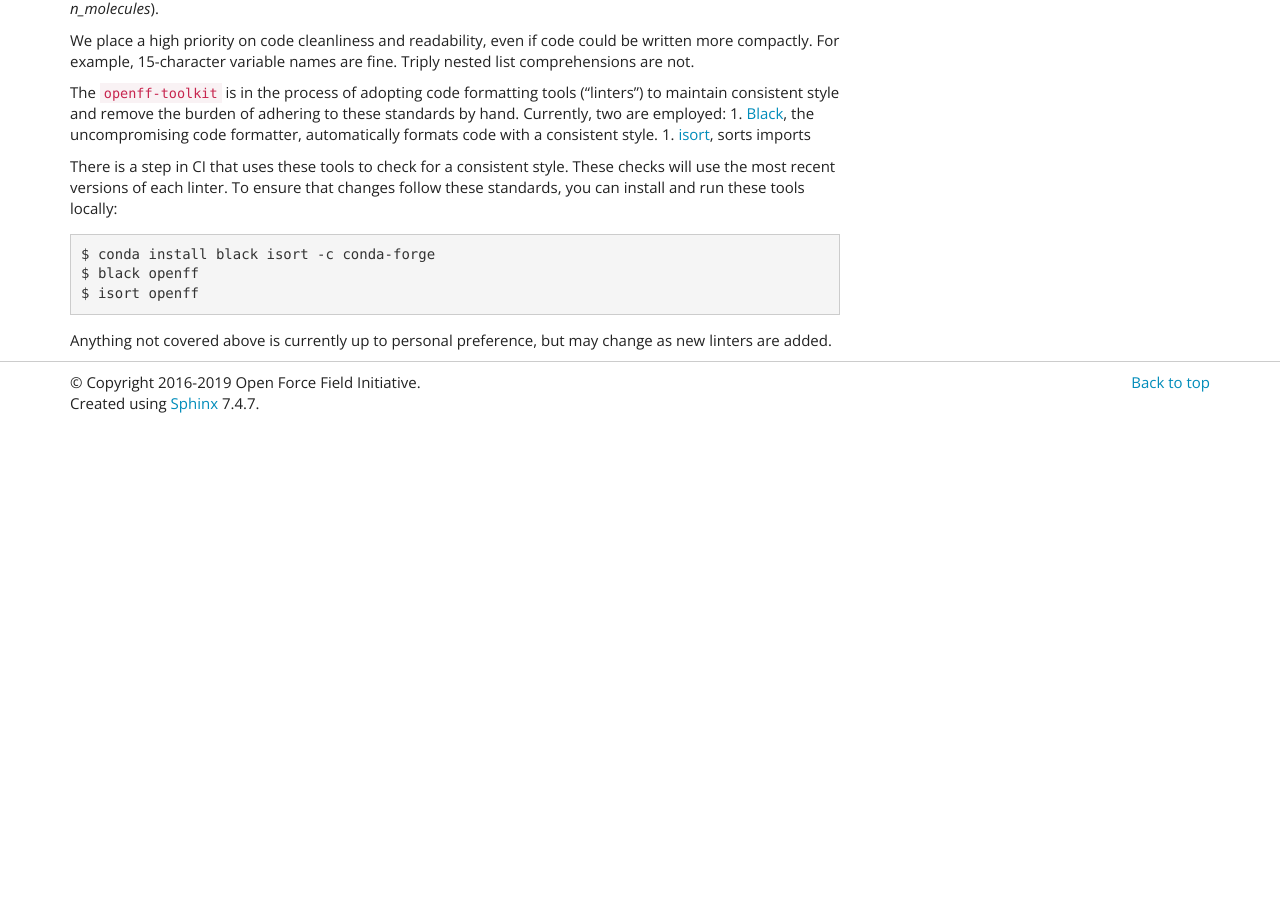
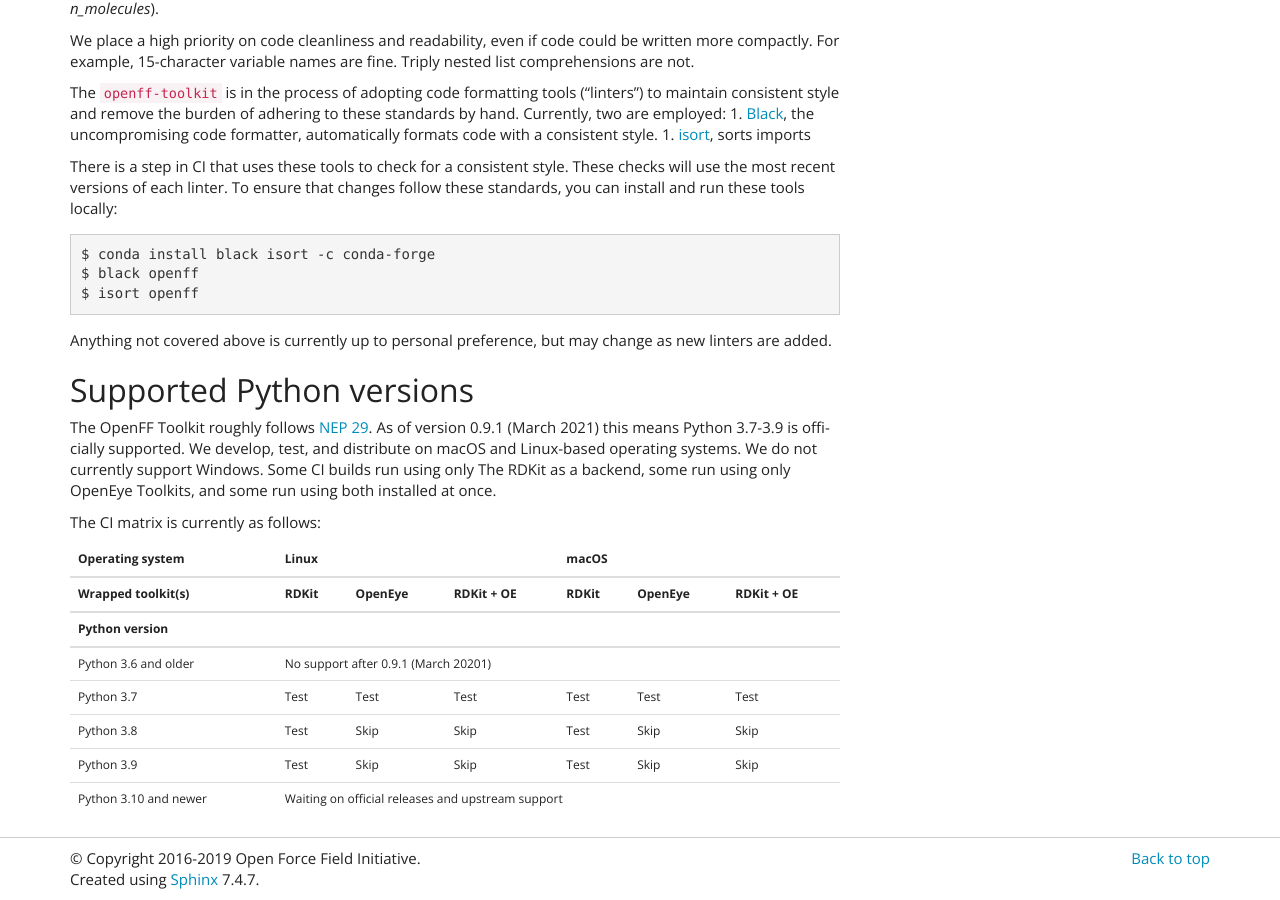
Before and after one commit to openforcefield/openff-toolkit, a Sphinx documentation site: the page built from docs/developing.rst, in a window 1280 px wide and 900 px high, scrolled down 5967 px. Built offline with Sphinx 7.4.7, drawn with Linux system fonts in a browser that asks for light colours; before the commit the page ends 6392 px from its top, so only the background shows below that.

Commit message:
Add CI table

```diff
--- a/docs/developing.rst
+++ b/docs/developing.rst
@@ -292,3 +292,28 @@ There is a step in CI that uses these tools to check for a consistent style. The
     $ isort openff
 
 Anything not covered above is currently up to personal preference, but may change as new linters are added.
+
+Supported Python versions
+"""""""""""""""""""""""""
+
+The OpenFF Toolkit roughly follows `NEP 29 <https://numpy.org/neps/nep-0029-deprecation_policy.html>`_. As of version 0.9.1 (March 2021) this means Python 3.7-3.9 is officially supported. We develop, test, and distribute on macOS and Linux-based operating systems. We do not currently support Windows. Some CI builds run using only The RDKit as a backend, some run using only OpenEye Toolkits, and some run using both installed at once.
+
+The CI matrix is currently as follows:
+
++-----------------------+------------+-----------+-------------+------------+-----------+-------------+
+| Operating system      | Linux                                | macOS                                |
++-----------------------+------------+-----------+-------------+------------+-----------+-------------+
+| Wrapped toolkit(s)    | RDKit      | OpenEye   | RDKit + OE  | RDKit      | OpenEye   | RDKit + OE  |
++-----------------------+------------+-----------+-------------+------------+-----------+-------------+
+| Python version        |            |           |             |            |           |             |
++=======================+========================+=============+========================+=============+
+| Python 3.6 and older  | No support after 0.9.1 (March 20201)                                        |
++-----------------------+------------+-----------+-------------+------------+-----------+-------------+
+| Python 3.7            | Test       | Test      | Test        | Test       | Test      | Test        |
++-----------------------+------------+-----------+-------------+------------+-----------+-------------+
+| Python 3.8            | Test       | Skip      |        Skip | Test       | Skip      | Skip        |
++-----------------------+------------+-----------+-------------+------------+-----------+-------------+
+| Python 3.9            | Test       | Skip      |        Skip | Test       | Skip      | Skip        |
++-----------------------+------------+-----------+-------------+------------+-----------+-------------+
+| Python 3.10 and newer |   Waiting on official releases and upstream support                         |
++-----------------------+------------+-----------+-------------+------------+-----------+-------------+
```
